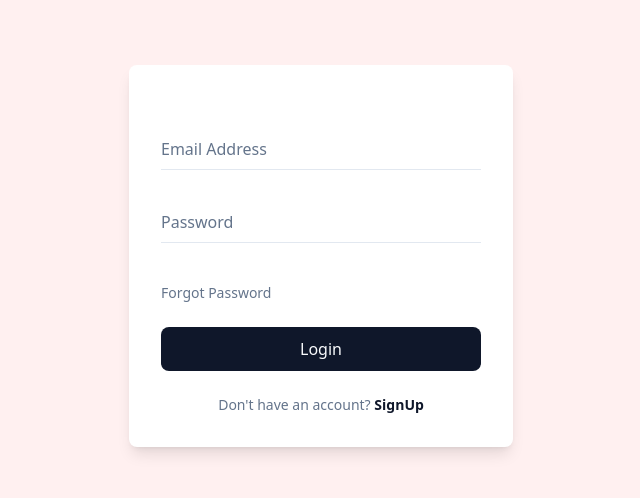
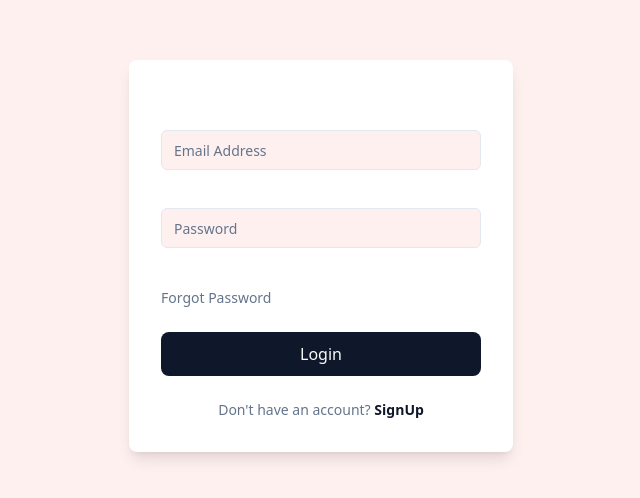
Before and after one commit to SadiqNaizam/mlo-a774-1389, a React (Vite) app: page / in a window 1280 px wide. Shown: the part 144-642 px from the top of the page, without its empty margins (319-959 px from the left). Built offline with nearby package versions, Linux system fonts and the light colour scheme.

Commit message:
Updated code files via regeneration: FormInput.tsx

```diff
--- a/src/components/Auth/FormInput.tsx
+++ b/src/components/Auth/FormInput.tsx
@@ -1,24 +1,19 @@
-import * as React from 'react';
-import { cn } from '@/lib/utils';
+import React from 'react';
+import { Input } from '../ui/input';
+import { Label } from '../ui/label';
 
-export interface FormInputProps extends React.InputHTMLAttributes<HTMLInputElement> {}
+interface FormInputProps extends React.InputHTMLAttributes<HTMLInputElement> {
+  label: string;
+  id: string;
+}
 
-const FormInput = React.forwardRef<HTMLInputElement, FormInputProps>(
-  ({ className, ...props }, ref) => {
-    return (
-      <input
-        ref={ref}
-        className={cn(
-          'w-full bg-transparent py-2 text-base text-card-foreground placeholder:text-muted-foreground',
-          'border-0 border-b border-input focus:outline-none focus:ring-0 focus-visible:ring-0 focus:border-primary transition-colors',
-          'disabled:cursor-not-allowed disabled:opacity-50',
-          className
-        )}
-        {...props}
-      />
-    );
-  }
-);
-FormInput.displayName = 'FormInput';
+const FormInput: React.FC<FormInputProps> = ({ label, id, ...props }) => {
+  return (
+    <div className="grid w-full items-center gap-1.5">
+      <Label htmlFor={id}>{label}</Label>
+      <Input id={id} {...props} />
+    </div>
+  );
+};
 
 export default FormInput;
```
